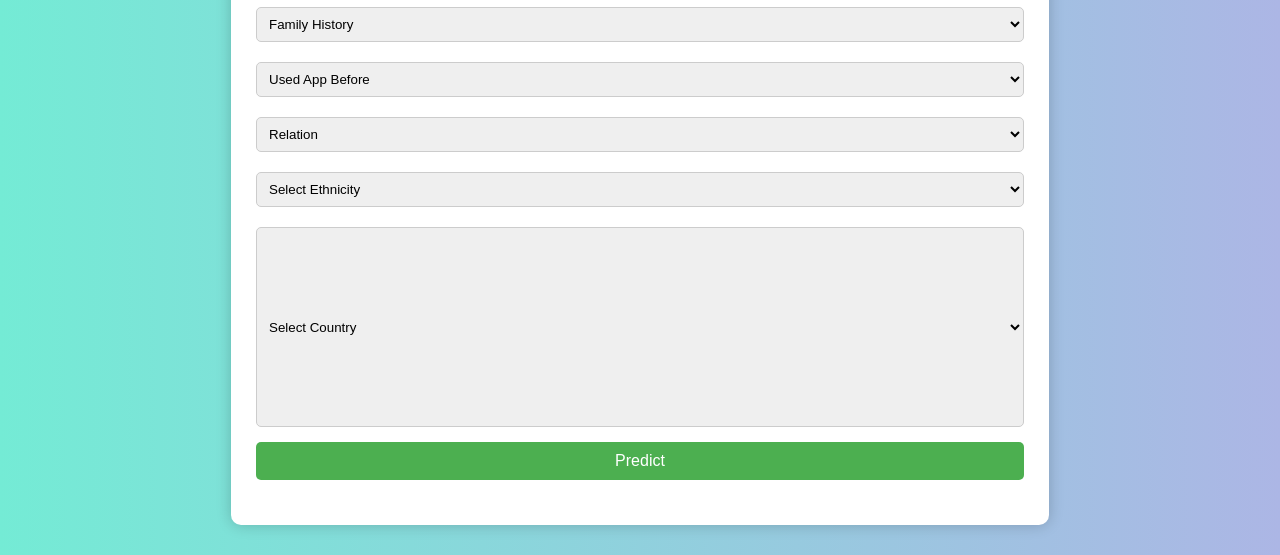
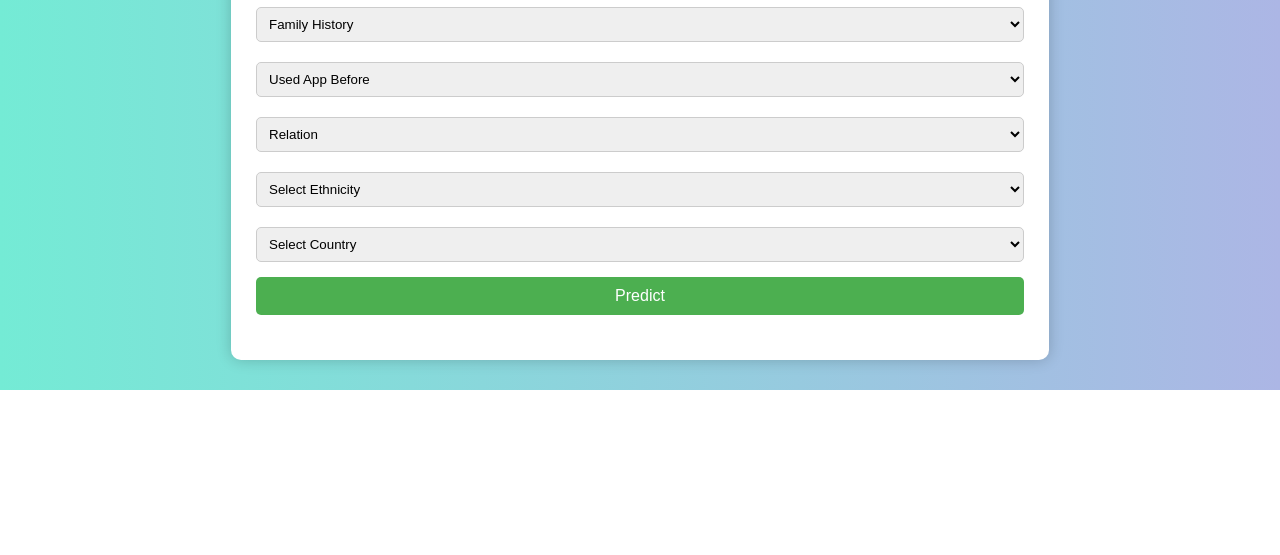
Before and after one commit to Gautamchalotra/Autism-Prediction, a Flask app: page / in a window 1280 px wide. Shown: the part 954-1509 px from the top of the page. After the commit the page ends 1344 px from the top, so only its background shows below. Run offline with Flask 3, Linux system fonts and the light colour scheme; parts of the project's set-up code (start-up, migrations or seed data) failed here and were passed over.

Commit message:
Updated project

```diff
--- a/deployment/templates/index.html
+++ b/deployment/templates/index.html
@@ -245,7 +245,7 @@
         </select>
 
         <!-- Country Dropdown -->
-        <select name="contry_of_res" required style="height: 200px">
+        <select name="contry_of_res">
           <option value="">Select Country</option>
 
           <option value="Austria">Austria</option>
```
